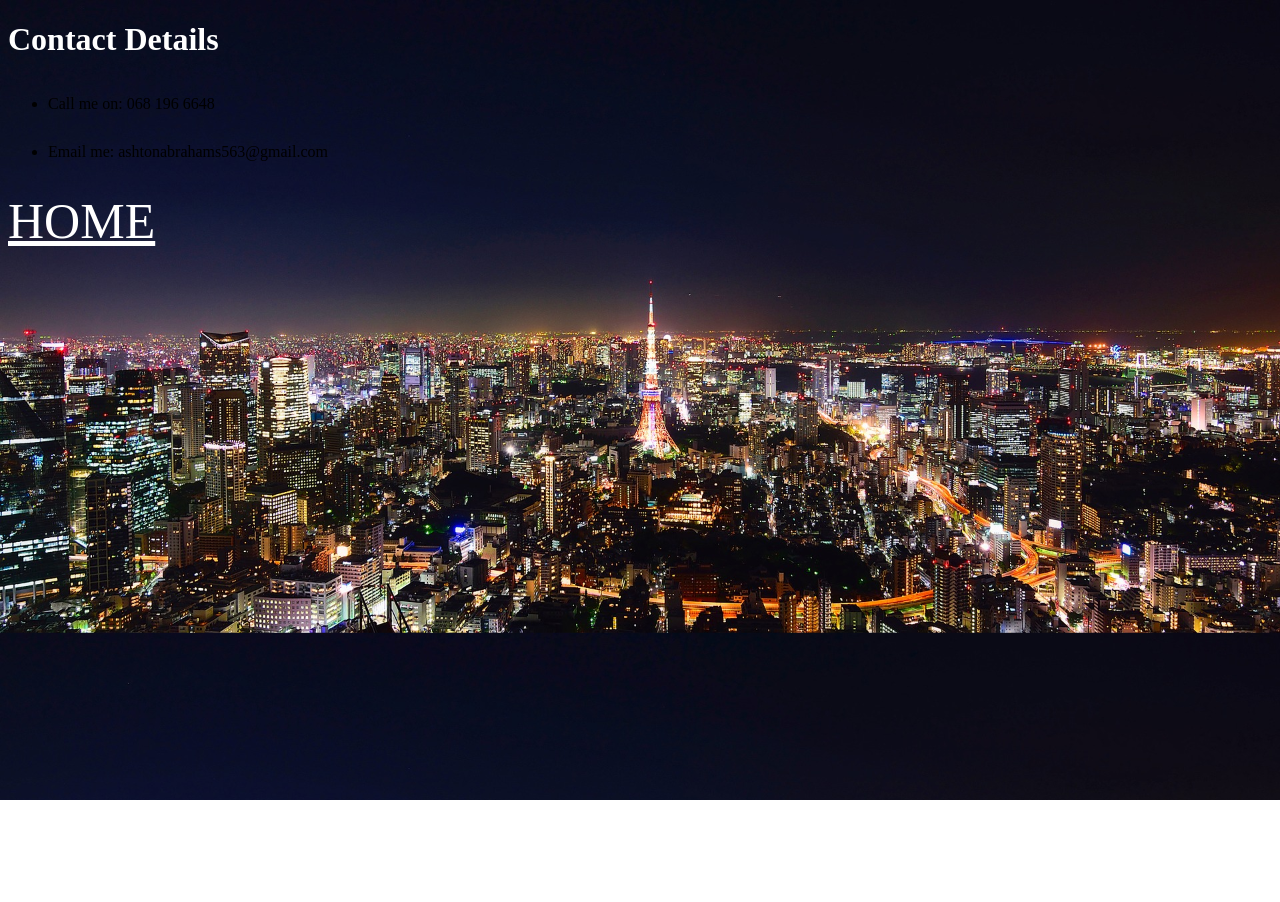
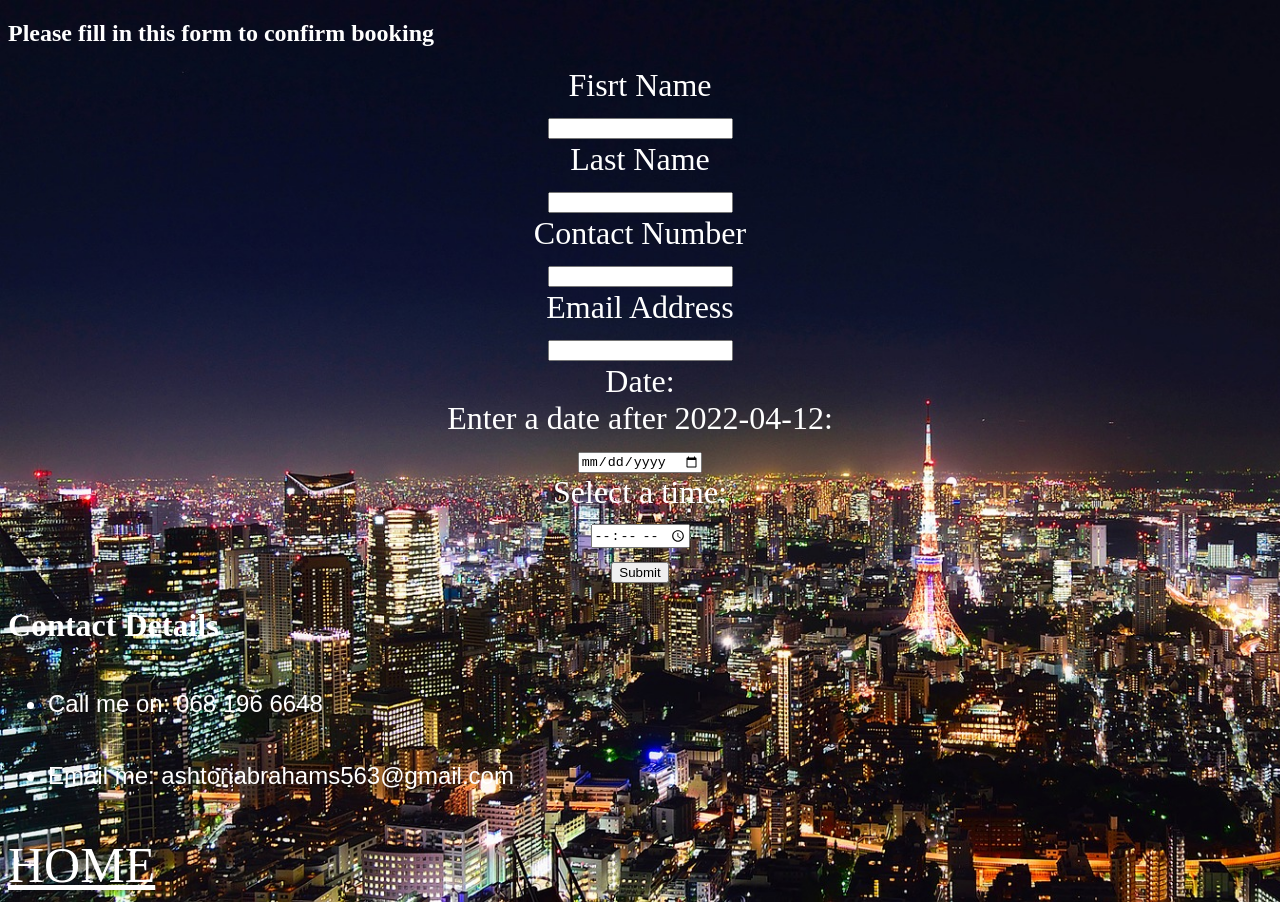
Before and after one commit to ASHTONMDB9/Holiday-Destination, a plain HTML site: page contact.html in a window 1280 px wide. Before the commit the page ends 800 px from the top, so only its background shows below. Drawn offline with Linux system fonts and the light colour scheme.

Commit message:
updated contact

```diff
--- a/contact.html
+++ b/contact.html
@@ -6,9 +6,27 @@
     <meta name="viewport" content="width=device-width, initial-scale=1.0">
     <title>Document</title>
 </head>
-<h1 style="color:white">Contact Details</h1>
-<body Style="background-image: url(tokyo.jpg); background-size: cover;">
-    <ul style="line-height: 300%; color: black; size: 500px;">
+<h2>Please fill in this form to confirm booking</h2>
+<form action="https://formspree.io/f/mknyqoag"
+method="POST">
+    <label for="Fname">Fisrt Name</label><br>
+    <input type="text" id="Fname" name="Fname"><br>
+    <label for="Lname">Last Name</label><br>
+    <input type="text" id="Lname" name="Lname"><br>
+    <label for="Cnumber">Contact Number</label><br>
+    <input type="text" id="Cnumber" name="Cnumber"><br>
+    <label for="Email">Email Address</label><br>
+    <input type="email" id="Email" name="Email"><br>
+    <label for="date">Date:</label><br>
+    <label for="datemin">Enter a date after 2022-04-12:</label><br>
+    <input type="date" id="datemin" name="datemin" min="12-04-2022"><br>
+    <label for="appt">Select a time:</label><br>
+    <input type="time" id="appt" name="appt"><br>
+    <input type="submit" value="Submit">
+</form>
+<h1>Contact Details</h1>
+<body >
+    <ul>
         <li> Call me on: 068 196 6648</li>
         <li>Email me: ashtonabrahams563@gmail.com</li>
     </ul>
--- a/styles.css
+++ b/styles.css
@@ -5,8 +5,14 @@ body {
     background-image: url(tokyo.jpg); background-size: cover;
 }
 ul {
-    line-height: 300%; color: white; size: 500px
+    line-height: 300%; color: white; font-size:x-large; font-family: sans-serif;
 }
 a {
     color:white; font-size: 50px;
 }
+h2 {
+    color: white;
+}
+form {
+    color: white; font-size: xx-large; text-align: center;
+}
```
